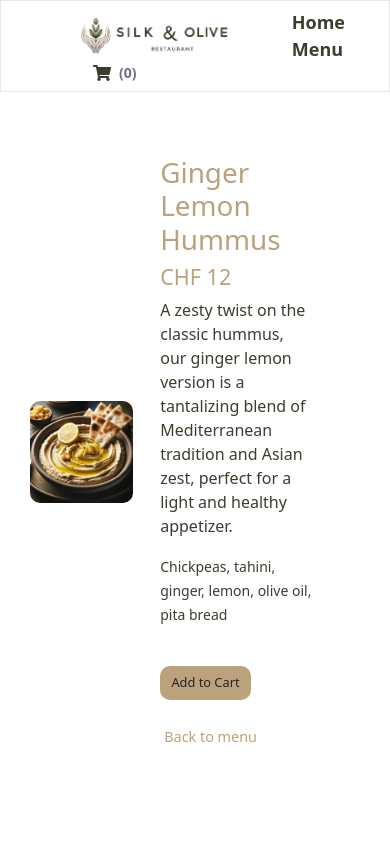
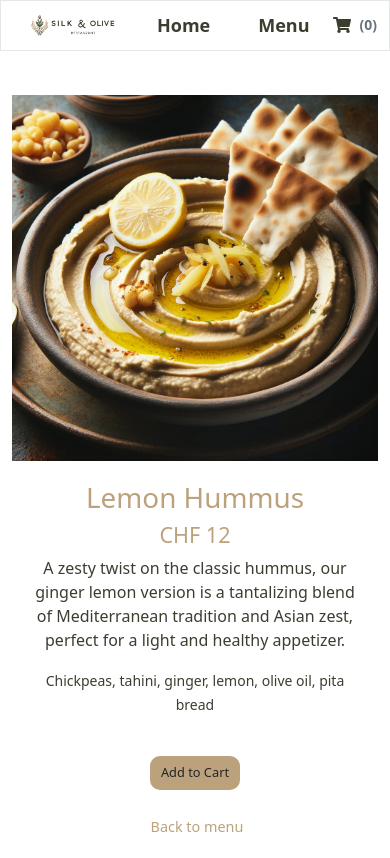
Before and after one commit to eleazarmercader/spa-restaurant, a React (Vite) app: page /detail/1 in a window 390 px wide. Built offline with nearby package versions, Linux system fonts and the light colour scheme.

Commit message:
Responsive modifications

```diff
--- a/src/components/MenuItem.jsx
+++ b/src/components/MenuItem.jsx
@@ -13,8 +13,12 @@ function MenuItem({ item }) {
     };
 
     return (
-        <div className="card text-center">
-            <img src={item.image} alt={item.name} className="card-img-top" />
+        <div className="card">
+            <img
+                src={item.image}
+                alt={item.name}
+                className="card-img-top transition-transform duration-300 ease-in-out md:hover:scale-105"
+            />
             <div className="card-body">
                 <h5 className="card-title">{item.name}</h5>
                 <Link to={`/detail/${item.id}`} className="info-btn">
@@ -29,7 +33,7 @@ function MenuItem({ item }) {
                     ) : (
                         <div>
                             <button onClick={handleAddToCart} className="add-btn">
-                                Add another one
+                                Add 1+
                             </button>
                             <Link to="/cart" className="ml-4 info-btn">
                                 Go to cart
--- a/src/components/Navbar.jsx
+++ b/src/components/Navbar.jsx
@@ -9,26 +9,26 @@ function Navbar() {
 	const totalItems = items.reduce((total, item) => total + item.quantity, 0);
 
 	return (
-		<nav className="navbar navbar-expand-lg navbar-light bg-white border-1">
-			<div className="container-fluid">
-				<Link className="navbar-brand pl-16" to="/">
+		<nav className="navbar navbar-expand navbar-light bg-white border-1 sticky-top">
+			<div className="container-fluid flex justify-between">
+				<Link className="navbar-brand pl-4 md:pl-8 lg:pl-16" to="/">
 					<img
 						src="/public/assets/logo_2.png"
 						alt="Logo"
-						className="h-10"
+						className="max-h-10 w-auto"
 					/>
 					</Link>
 						<ul className="navbar-nav">
 							<li className="nav-item">
-								<Link className="nav-link-1 px-8" to="/">Home</Link>
+								<Link className="nav-link-1 px-4 md:px-6 lg:px-8" to="/">Home</Link>
 							</li>
 							<li className="nav-item">
-								<Link className="nav-link-1 px-8" to="/menu">Menu</Link>
+								<Link className="nav-link-1 px-4 md:px-6 lg:px-8" to="/menu">Menu</Link>
 							</li>
 						</ul>
 						<ul className="navbar-nav">
 							<li className="nav-item">
-								<Link className="nav-link-1 px-20 flex items-center" to="/cart">
+								<Link className="nav-link-1 sm:px-15 lg:px-20 flex items-center" to="/cart">
 									<FaShoppingCart />
 									<span
 										className={`text-sm pl-2
--- a/src/data/menuItems.json
+++ b/src/data/menuItems.json
@@ -1,7 +1,7 @@
 [
 	{
 		"id": 1,
-		"name": "Ginger Lemon Hummus",
+		"name": "Lemon Hummus",
 		"description": "A zesty twist on the classic hummus, our ginger lemon version is a tantalizing blend of Mediterranean tradition and Asian zest, perfect for a light and healthy appetizer.",
 		"ingredients": "Chickpeas, tahini, ginger, lemon, olive oil, pita bread",
 		"price": 12,
@@ -17,7 +17,7 @@
 	},
 	{
 		"id": 3,
-		"name": "Empire Eggplant Tempura",
+		"name": "Tempura Tower",
 		"description": "A crispy, savory delight, our eggplant tempura is given a Mediterranean twist with feta and sun-dried tomatoes, all united by a delicate miso glaze.",
 		"ingredients": "Eggplant, feta cheese, sun-dried tomatoes, tempura batter, miso glaze",
 		"price": 18,
@@ -33,7 +33,7 @@
 	},
 	{
 		"id": 5,
-		"name": "Saffron Sashimi Symphony",
+		"name": "Sashimi Symphony",
 		"description": "Experience the delicate harmony of fresh sashimi, subtly enhanced with the luxurious touch of saffron and a citrusy soy emulsion, crafting an unforgettable melody of flavors.",
 		"ingredients": "Salmon, tuna, yellowtail, saffron, microgreens, soy sauce, lemon juice",
 		"price": 25,
@@ -41,7 +41,7 @@
 	},
 	{
 		"id": 6,
-		"name": "Aegean Sushi Platter",
+		"name": "Aegean Sushi Mix",
 		"description": "An adventurous exploration of flavors, our Aegean Sushi Platter brings the essence of the Mediterranean to traditional sushi, with ingredients like grilled octopus and tzatziki.",
 		"ingredients": "Sushi rice, nori, grilled octopus, tzatziki, feta cheese, cucumber, olives",
 		"price": 27,
@@ -57,7 +57,7 @@
 	},
 	{
 		"id": 8,
-		"name": "MediterrAsian Sea Breeze",
+		"name": "MediterrAsian Sea",
 		"description": "A luxurious blend of the ocean's bounty, featuring grilled scallops and shrimp, harmoniously paired with saffron-infused risotto, combining the best of Mediterranean and Asian flavors.",
 		"ingredients": "Grilled scallops, shrimp, saffron risotto, seaweed, lemon zest, olive oil, garlic, herbs",
 		"price": 29,
--- a/src/index.css
+++ b/src/index.css
@@ -137,32 +137,70 @@ button:focus-visible {
   background-color: #bca27c;
   margin-top: 5%;
   margin-bottom: 5%;
+  text-align: center;
+  height: auto;
+  min-height: 410px;
+  position: relative;
 }
+/* @media (min-width: 574px) {
+  .card {
+      font-size: 0.75em;
+  }
+} */
 
 .detail-view {
   display: flex;
-  flex-direction: row;
+  flex-direction: column;
   align-items: center;
+  justify-content: center;
   margin-top: 20px;
+}
+@media (min-width: 768px) {
+  .detail-view {
+      flex-direction: row;
+      align-items: start;
+  }
 }
 
 .detail-image-container {
-  flex: 2;
-  text-align: center;
-  margin-right: 2%;
-  margin-left: 5%;
+  width: 100%;
+}
+@media (min-width: 768px) {
+  .detail-image-container {
+      width: 50%;
+  }
 }
 
 .detail-image {
-  max-width: 100%;
+  width: 100%;
+  max-width: auto;
   height: auto;
-  border-radius: 10px;
+  object-fit: cover;
+  transition: transform 0.3s ease-in-out;
 }
 
 .detail-info {
-  flex: 3;
+  width: 100%;
+  text-align: center;
   padding: 20px;
-  margin-right: 12%;
+}
+@media (min-width: 768px) {
+    .detail-info {
+        width: 50%;
+        text-align: left;
+        padding-top: 5px;
+        line-height: 1.2em;
+    }
+}
+@media (min-width: 880px) {
+  .detail-info {
+    padding-right: 0px;
+  }
+}
+@media (min-width: 1200px) {
+  .detail-info {
+    padding: 30px;
+  }
 }
 
 .detail-info h5 {
@@ -175,11 +213,23 @@ button:focus-visible {
 }
 
 .product-row {
-  height: 100px;
+  height: auto;
+  min-height: 100px;
 }
 
 .title-cart {
   color: #bca27c;
-  font-size: medium;
+  font-size: 0.8em;
   font-weight: 500;
+  line-height: 1;
 }
+@media (min-width: 765px) {
+  .title-cart {
+    font-size: medium;
+  }
+}
+@media (min-width: 870px) {
+  .title-cart {
+    line-height: 1.5;
+  }
+}
--- a/src/views/CartView.jsx
+++ b/src/views/CartView.jsx
@@ -34,15 +34,15 @@ function CartView() {
                     </thead>
                     <tbody>
                         {items.map(item => (
-                            <tr key={item.id} className="product-row">
+                            <tr key={item.id} className="product-row align-middle">
                                 <td className="flex items-center">
-                                    <img src={item.image} alt={item.name} className="w-24 h-24 rounded my-1 mr-4" />
+                                    <img src={item.image} alt={item.name} className="w-12 md:w-24 h-12 md:h-24 rounded my-1 mr-4" />
                                     <div>
                                         <div className="title-cart">{item.name}</div>
                                         <div className="text-sm">CHF {item.price}.00</div>
                                     </div>
                                 </td>
-                                <td className="text-center align-middle">
+                                <td className="text-center">
                                     <div className="flex items-center justify-end">
                                         <button
                                             onClick={() => handleQuantityChange(item, item.quantity - 1)}
@@ -66,7 +66,7 @@ function CartView() {
                                         />
                                     </div>
                                 </td>
-                                <td className="text-right align-middle font-bold">
+                                <td className="text-right font-bold">
                                     ${(item.price * item.quantity).toFixed(2)}
                                 </td>
                             </tr>
--- a/src/views/DetailView.jsx
+++ b/src/views/DetailView.jsx
@@ -30,7 +30,10 @@ function DetailView() {
         <div className='container mt-4 d-flex justify-content-center'>
             <div className="detail-view">
                 <div className="detail-image-container">
-                    <img src={item.image} alt={item.name} className="detail-image" />
+                    <img
+                        src={item.image}
+                        alt={item.name}
+                        className="detail-image transition-transform duration-300 ease-in-out md:hover:scale-105" />
                 </div>
                 <div className="detail-info">
                     <h1>{item.name}</h1>
@@ -47,7 +50,7 @@ function DetailView() {
                         <button
                             onClick={handleAddToCart}
                             className="add-btn my-4"
-                        > Add another one
+                        > Add 1+
                         </button>
                     )}
                     <div>
--- a/src/views/MenuView.jsx
+++ b/src/views/MenuView.jsx
@@ -7,7 +7,9 @@ function MenuView() {
 			<h1 className='text-center'>Gourmet Menu</h1>
 			<div className="row">
 				{menuItemsData.map(item => (
-					<div key={item.id} className="col-md-3">
+					<div
+						key={item.id}
+						className="col-12 col-sm-6 col-md-4 col-lg-3">
 						<MenuItem item={item} />
 					</div>
 				))}
```
Also changed, not shown: src/components/Hero.jsx (+11 -11 lines).
